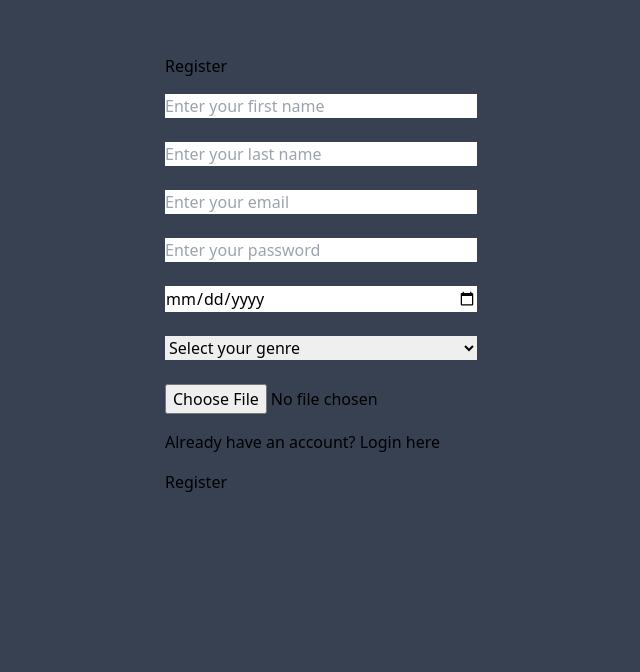
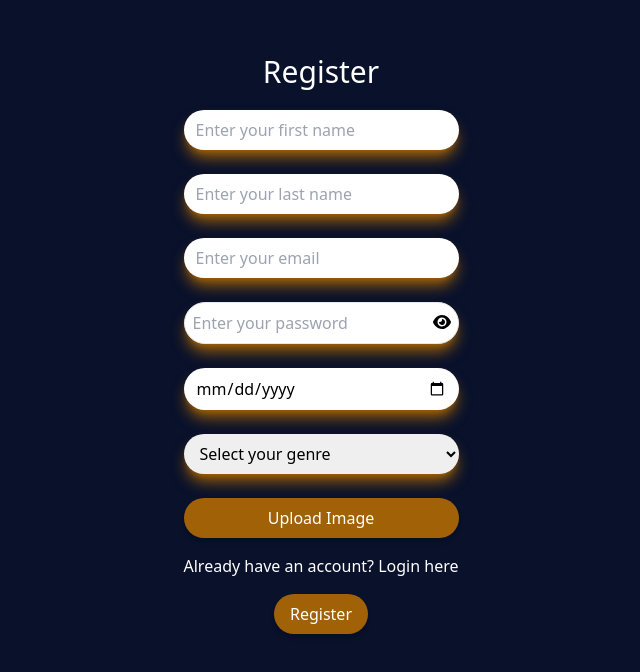
Before and after one commit to mrStefanJ/powerfit-gym, a React (Create React App) app: page /register in a window 1280 px wide. Shown: the part 106-778 px from the top of the page, without its empty margins (319-959 px from the left). Built offline with nearby package versions, Linux system fonts and the light colour scheme.

Commit message:
add style in Login and Register page

```diff
--- a/src/auth/Login.tsx
+++ b/src/auth/Login.tsx
@@ -2,12 +2,23 @@ import { ChangeEvent, FormEvent, useContext, useEffect, useState } from "react";
 import { AuthContext } from "../AuthProvider";
 import { Link, useNavigate } from "react-router";
 import { User } from "../types/User";
+import { FontAwesomeIcon } from "@fortawesome/react-fontawesome";
+import { faEye, faEyeSlash } from "@fortawesome/free-solid-svg-icons";
 
 const Login = () => {
   const { user, login } = useContext(AuthContext);
-  const [formData, setFormData] = useState<User>({ id:"" ,email: "", password: "" });
+  const [formData, setFormData] = useState<User>({
+    id: "",
+    email: "",
+    password: "",
+  });
   const [message, setMessage] = useState("");
   const navigate = useNavigate();
+  const [showPassword, setShowPaassword] = useState(false);
+
+  const togglePasswordVisibility = () => {
+    setShowPaassword((prev) => !prev);
+  };
 
   useEffect(() => {
     if (user) {
@@ -29,36 +40,57 @@ const Login = () => {
     } else {
       setMessage(result.message);
     }
-
   };
 
   return (
-    <div className="flex font-sans flex-col items-center mx-auto h-screen bg-gray-700">
-    <form onSubmit={handleSubmit} className="space-y-4 mt-40">
-      <h2>Login</h2>
+    <div className="flex font-sans flex-col items-center mx-auto h-screen bg-[#09112b]">
+      <form onSubmit={handleSubmit} className="space-y-4 mt-40 text-center">
+        <h1 className="text-white size-10 text-3xl w-full">Login</h1>
         <div className="flex flex-col space-y-6">
           <input
             type="email"
             name="email"
             placeholder="Enter your email"
+            className="shadow-lg shadow-yellow-700 rounded-full min-w-[80px] max-w-full px-3 py-2 focus:border-yellow-700 focus:outline-yellow-700"
             value={formData.email}
             onChange={handleChange}
             required
           />
-
+          <div className="relative">
             <input
-        type="password"
+              type={showPassword ? "text" : "password"}
               name="password"
               placeholder="Enter your password"
+              className="shadow-lg shadow-yellow-700 rounded-full w-full border p-2 focus:border-yellow-700 focus:outline-yellow-700"
               value={formData.password}
               onChange={handleChange}
               required
             />
+            <button
+              type="button"
+              onClick={togglePasswordVisibility}
+              className="absolute right-2 top-2 focus:outline-none"
+            >
+              {showPassword ? (
+                <FontAwesomeIcon icon={faEyeSlash} />
+              ) : (
+                <FontAwesomeIcon icon={faEye} />
+              )}
+            </button>
           </div>
-      <p>
-        Don't have an account? <Link to="/register">Register here</Link>
+        </div>
+        <p className="text-white">
+          Don't have an account?{" "}
+          <Link to="/register" className="hover:text-yellow-700">
+            Register here
+          </Link>
         </p>
-      <button type="submit">Login</button>
+        <button
+          type="submit"
+          className="bg-yellow-700 text-white px-4 py-2 rounded-full shadow-md hover:bg-yellow-800 transition"
+        >
+          Login
+        </button>
         {message && <p className="text-red-700">{message}</p>}
       </form>
     </div>
--- a/src/auth/Register.tsx
+++ b/src/auth/Register.tsx
@@ -2,6 +2,8 @@ import { ChangeEvent, FormEvent, useContext, useState, useId } from "react";
 import { AuthContext } from "../AuthProvider";
 import { Link } from "react-router";
 import { User } from "../types/User";
+import { FontAwesomeIcon } from "@fortawesome/react-fontawesome";
+import { faEye, faEyeSlash } from "@fortawesome/free-solid-svg-icons";
 
 const Register = () => {
   const { register } = useContext(AuthContext);
@@ -16,6 +18,11 @@ const Register = () => {
     image: "",
   });
   const [message, setMessage] = useState("");
+  const [showPassword, setShowPaassword] = useState(false);
+
+  const togglePasswordVisibility = () => {
+    setShowPaassword((prev) => !prev);
+  };
 
   const handleChange = (
     e: ChangeEvent<HTMLInputElement | HTMLSelectElement>
@@ -25,12 +32,12 @@ const Register = () => {
   };
 
   const handleImageChange = (e: ChangeEvent<HTMLInputElement>) => {
-    const file= e.target.files?.[0];
-    if(file) {
+    const file = e.target.files?.[0];
+    if (file) {
       const reader = new FileReader();
       reader.onload = () => {
         if (reader.result) {
-          setFormData({...formData, image: reader.result.toString()});
+          setFormData({ ...formData, image: reader.result.toString() });
         }
       };
       reader.readAsDataURL(file);
@@ -44,14 +51,15 @@ const Register = () => {
   };
 
   return (
-    <div className="flex font-sans flex-col items-center mx-auto h-screen bg-gray-700">
-      <form onSubmit={handleSubmit} className="space-y-4 mt-40">
-        <h2>Register</h2>
+    <div className="flex font-sans flex-col items-center mx-auto h-screen bg-[#09112b]">
+      <form onSubmit={handleSubmit} className="space-y-4 mt-40 text-center">
+        <h1 className="text-white size-10 text-3xl w-full">Register</h1>
         <div className="flex flex-col space-y-6">
           <input
             type="text"
             name="firstName"
             placeholder="Enter your first name"
+            className="shadow-lg shadow-yellow-700 rounded-full min-w-[80px] max-w-full px-3 py-2 focus:border-yellow-700 focus:outline-yellow-700"
             value={formData.firstName}
             onChange={handleChange}
             required
@@ -60,6 +68,7 @@ const Register = () => {
             type="text"
             name="lastName"
             placeholder="Enter your last name"
+            className="shadow-lg shadow-yellow-700 rounded-full min-w-[80px] max-w-full px-3 py-2 focus:border-yellow-700 focus:outline-yellow-700"
             value={formData.lastName}
             onChange={handleChange}
             required
@@ -68,28 +77,45 @@ const Register = () => {
             type="email"
             name="email"
             placeholder="Enter your email"
+            className="shadow-lg shadow-yellow-700 rounded-full min-w-[80px] max-w-full px-3 py-2 focus:border-yellow-700 focus:outline-yellow-700"
             value={formData.email}
             onChange={handleChange}
             required
           />
+          <div className="relative">
             <input
-            type="password"
+              type={showPassword ? "text" : "password"}
               name="password"
               placeholder="Enter your password"
+              className="shadow-lg shadow-yellow-700 rounded-full w-full border p-2 focus:border-yellow-700 focus:outline-yellow-700"
               value={formData.password}
               onChange={handleChange}
               required
             />
+            <button
+              type="button"
+              onClick={togglePasswordVisibility}
+              className="absolute right-2 top-2 focus:outline-none"
+            >
+              {showPassword ? (
+                <FontAwesomeIcon icon={faEyeSlash} />
+              ) : (
+                <FontAwesomeIcon icon={faEye} />
+              )}
+            </button>
+          </div>
           <input
             type="date"
             name="birthDate"
             placeholder="Enter your birthday"
+            className="cursor-pointer shadow-lg shadow-yellow-700 rounded-full min-w-[80px] max-w-full px-3 py-2 focus:border-yellow-700 focus:outline-yellow-700"
             value={formData.birthDate}
             onChange={handleChange}
             required
           />
           <select
             name="gender"
+            className="cursor-pointer shadow-lg shadow-yellow-700 rounded-full min-w-[80px] max-w-full px-3 py-2 focus:border-yellow-700 focus:outline-yellow-700"
             value={formData.gender}
             onChange={handleChange}
             required
@@ -97,25 +123,48 @@ const Register = () => {
             <option value="" disabled>
               Select your genre
             </option>
-            <option value="male">Male</option>
-            <option value="female">Female</option>
+            <option
+              value="male"
+              className="px-3 py-2 cursor-pointer text-yellow-700 hover:bg-yellow-700"
+            >
+              Male
+            </option>
+            <option
+              value="female"
+              className="px-3 py-2 cursor-pointer text-yellow-700 hover:bg-yellow-700"
+            >
+              Female
+            </option>
           </select>
           <input
             type="file"
             accept="image/*"
+            className="hidden"
             onChange={handleImageChange}
             required
           />
+          <label
+            htmlFor="file-upload"
+            className="cursor-pointer bg-yellow-700 text-white px-4 py-2 rounded-full shadow-md hover:bg-yellow-800 transition"
+          >
+            Upload Image
+          </label>
         </div>
-        <p>
-          Already have an account? <Link to="/login">Login here</Link>
+        <p className="text-white">
+          Already have an account?{" "}
+          <Link to="/login" className="hover:text-yellow-700">
+            Login here
+          </Link>
         </p>
-        <button type="submit">Register</button>
+        <button
+          type="submit"
+          className="bg-yellow-700 text-white px-4 py-2 rounded-full shadow-md hover:bg-yellow-800 transition"
+        >
+          Register
+        </button>
         {message && <p className="bg-red-700">{message}</p>}
       </form>
-      <div className="table">
-
-      </div>
+      <div className="table"></div>
     </div>
   );
 };
```
Lines whose indentation alone changed are shown as unchanged.
